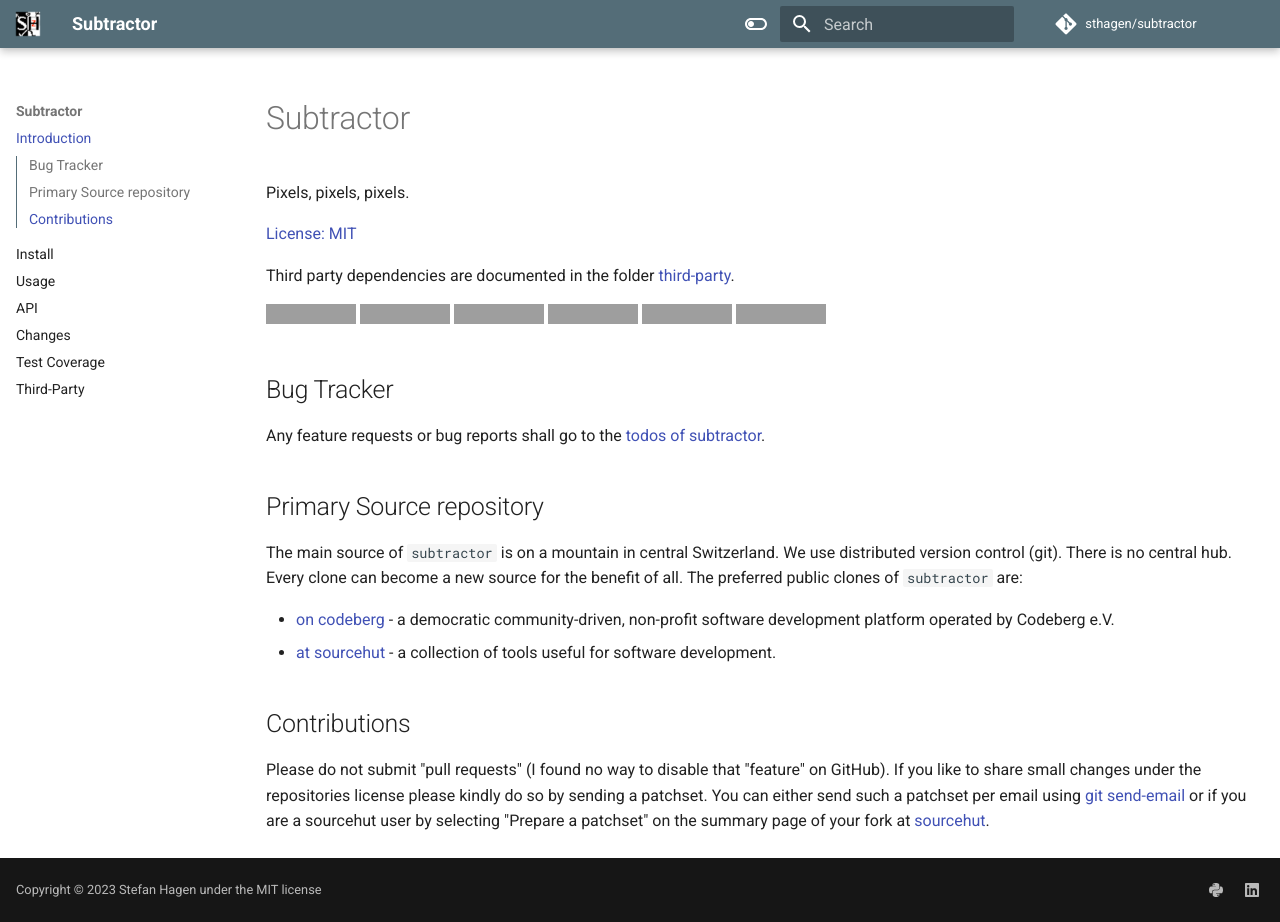
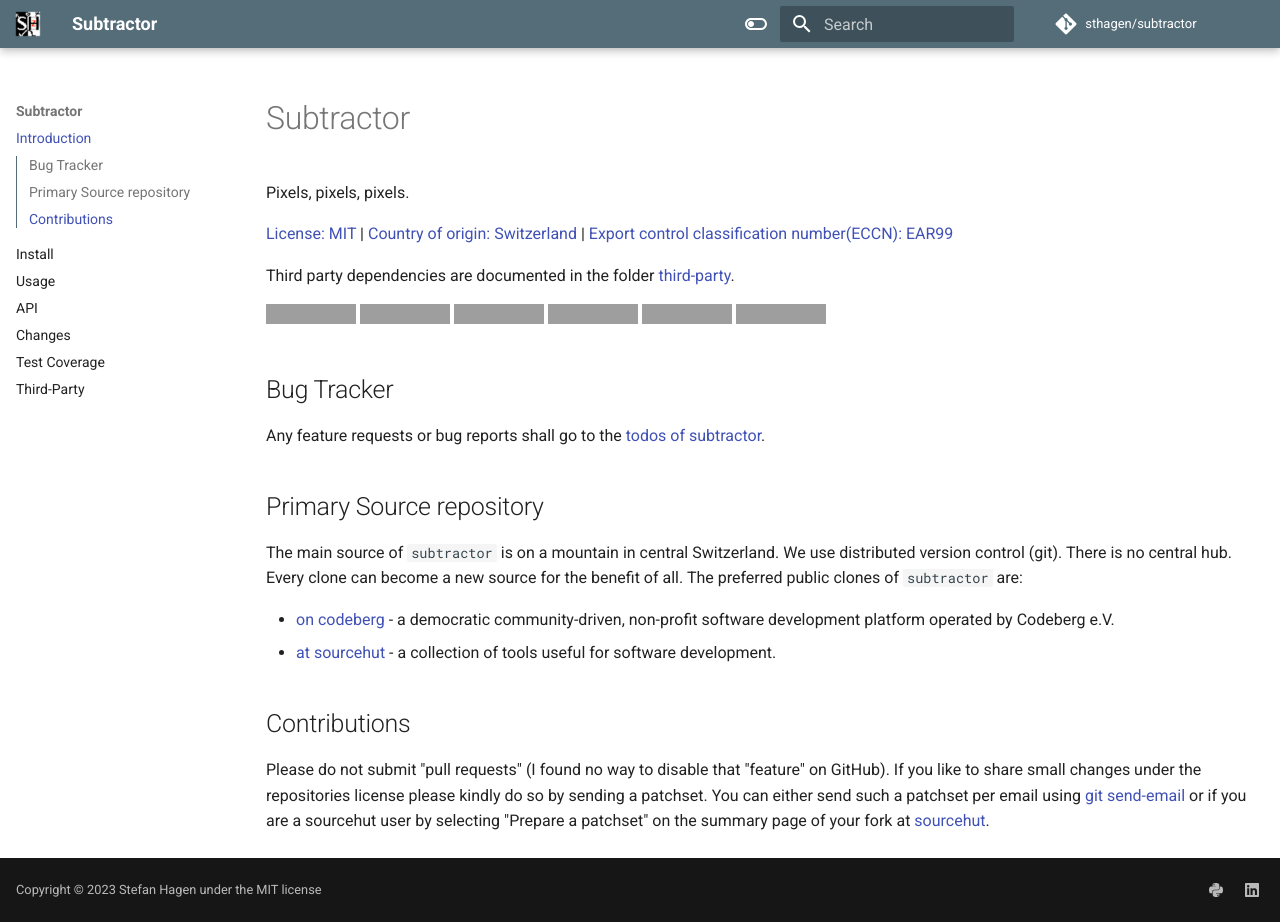
Before and after one commit to sthagen/subtractor, an MkDocs documentation site: the page built from docs/index.md, in a window 1280 px wide and 922 px high, cut to the strip 0-922 px from the top of the window. Built offline with MkDocs 1.6.1 and Material for MkDocs 9.7.7, drawn with Linux system fonts in a browser that asks for light colours; grey boxes are pictures that could not be loaded.

Commit message:
Amended landing page of docs with eccn and coo

```diff
--- a/docs/index.md
+++ b/docs/index.md
@@ -2,7 +2,9 @@
 
 Pixels, pixels, pixels.
 
-[License: MIT](https://git.sr.ht/~sthagen/subtractor/tree/default/item/LICENSE)
+[License: MIT](https://git.sr.ht/~sthagen/subtractor/tree/default/item/LICENSE) |
+[Country of origin: Switzerland](https://git.sr.ht/~sthagen/subtractor/tree/default/item/COUNTRY-OF-ORIGIN) |
+[Export control classification number(ECCN): EAR99](https://git.sr.ht/~sthagen/subtractor/tree/default/item/EXPORT-CONTROL-CLASSIFICATION-NUMBER)
 
 Third party dependencies are documented in the folder [third-party](third-party/README.md).
 
```
